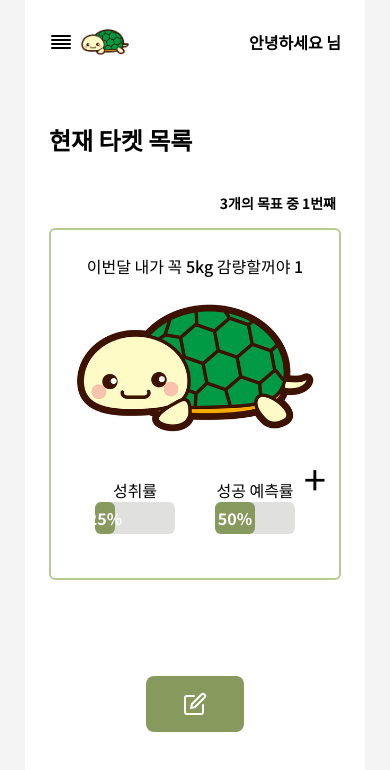
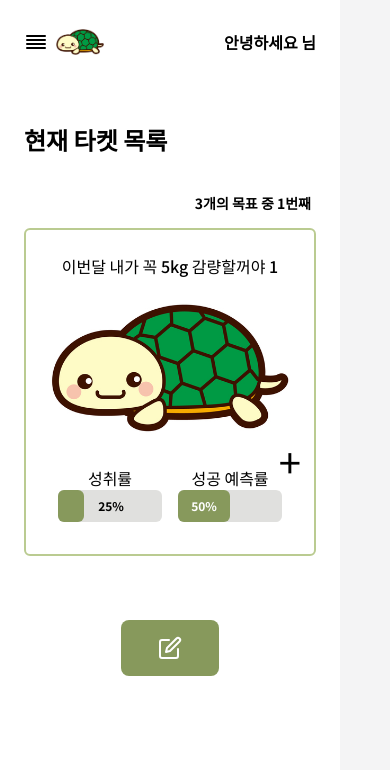
Before and after one commit to aligo-ligo/seed-moa, a React (Vite) app: page /target in a window 390 px wide. Shown: the top 770 px of the page. Built offline with nearby package versions, Linux system fonts and the light colour scheme.

Commit message:
Design : 모바일 버전 반응형 UI 수정

```diff
--- a/src/App.tsx
+++ b/src/App.tsx
@@ -40,7 +40,7 @@ function App() {
 				<AuthProvider authService={authService}>
 					<TargetProvider targetService={targetService}>
 						<ModalProvider>
-							<main className="phone:w-phone desktop:w-desktop mx-auto bg-white min-h-full overflow-auto scroll-smooth">
+							<main className="phone:w-phone desktop:w-desktop desktop:mx-auto  bg-white min-h-full overflow-auto scroll-smooth">
 								<RouterProvider router={routerObject} />
 							</main>
 						</ModalProvider>
--- a/src/components/auth/AuthForm.tsx
+++ b/src/components/auth/AuthForm.tsx
@@ -33,7 +33,7 @@ const authReducer = (state: UserInfoType, action: ActionType) => {
 		}
 		case ACTION_CONST.SET_PASSWORD: {
 			const password = action.data;
-			const passwordValid = password.length >= 9;
+			const passwordValid = password.length >= 8;
 			return { ...state, password, passwordValid };
 		}
 		case ACTION_CONST.SET_NICKNAME: {
--- a/src/components/common/StyledButton.tsx
+++ b/src/components/common/StyledButton.tsx
@@ -26,7 +26,7 @@ const StyledButton = ({
 		}  px-10 py-2 mt-4 text-white rounded-xl hover:bg-mainHover ease-in duration-100`,
 		signInAndUp:
 			"text-sm text-mainHover self-center mt-8 hover:text-main ease-in duration-100",
-		target: "mt-24 mx-auto w-1/3 h-14 bg-main rounded-lg",
+		target: "mt-16 mb-10 mx-auto w-1/3 h-14 bg-main rounded-lg",
 		targetCreate:
 			"w-full h-16 text-xl bg-main px-10 py-2 mt-10 text-white rounded-xl",
 	};
--- a/src/components/layout/TargetCreateLayout.tsx
+++ b/src/components/layout/TargetCreateLayout.tsx
@@ -5,8 +5,10 @@ type Props = {
 
 const TargetCreateLayout = ({ title, children }: Props) => {
 	return (
-		<div className="flex flex-col p-10 mt-8 w-full">
-			<h1 className="text-3xl w-3/4 font-bold mt-20 mb-20">{title}</h1>
+		<div className="phone:p-0 flex flex-col desktop:p-10 mt-8 w-full">
+			<h1 className="text-2xl desktop:text-3xl w-3/4 font-semibold desktop:font-bold mt-20 mb-20">
+				{title}
+			</h1>
 			{children}
 		</div>
 	);
--- a/src/components/target/ProgressBar.tsx
+++ b/src/components/target/ProgressBar.tsx
@@ -3,15 +3,19 @@ type Props = {
 };
 
 const ProgressBar = ({ completed = 0 }: Props) => {
-	console.log(completed);
+	const isOverTwenty = completed > 25;
 
 	return (
-		<div className="h-8 w-full bg-[#e0e0de] rounded-md">
+		<div className="h-8 w-full bg-[#e0e0de] rounded-md relative">
 			<div
-				className={`h-full bg-main rounded-md flex justify-center items-center`}
+				className={`h-full bg-main rounded-md flex justify-center items-center text-xs `}
 				style={{ width: `${completed}%` }}
 			>
-				<span className="p-1 text-white font-semibold">{`${completed}%`}</span>
+				<span
+					className={`p-1 ${isOverTwenty && "text-white"} font-semibold ${
+						!isOverTwenty && "ml-20 text-black"
+					}  `}
+				>{`${completed}%`}</span>
 			</div>
 		</div>
 	);
--- a/src/components/target/TargetForm.tsx
+++ b/src/components/target/TargetForm.tsx
@@ -32,7 +32,7 @@ const TargetForm = ({
 
 	return (
 		<div
-			className="mt-10 mr-10 p-6 min-w-full min-h-[200px] border-2 border-mainHover rounded-md"
+			className="mt-10 mr-10 p-6 min-w-full min-h-[200px] border-2 border-mainHover rounded-md cursor-pointer"
 			onClick={() => {
 				navigate(`${user_id}`);
 			}}
@@ -40,11 +40,11 @@ const TargetForm = ({
 			<h2 className="font-medium">{goal}</h2>
 			<img src={logo} alt="자그마한 로고 사진" className="w-48 mx-auto" />
 			<div className="flex">
-				<div className="flex flex-col w-1/2 p-5">
+				<div className="flex flex-col w-1/2 p-2">
 					<label>성취률</label>
 					<ProgressBar completed={successPercentage} />
 				</div>
-				<div className="flex flex-col w-1/2 p-5">
+				<div className="flex flex-col w-1/2 p-2">
 					<label>성공 예측률</label>
 					<ProgressBar completed={votePercentage} />
 				</div>
```
